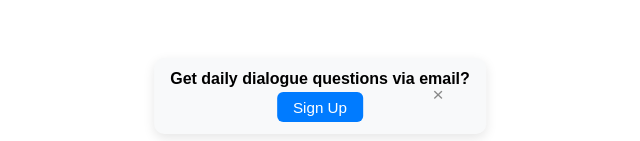
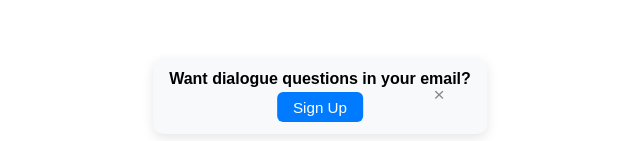
Before and after one commit to ralphmar67/Retro-LA, a plain HTML site: page index.html in a window 1280 px wide. Shown: the part 656-797 px from the top of the page, 320-960 px from the left. Drawn offline with Linux system fonts and the light colour scheme.

Commit message:
Update index.html

```diff
--- a/index.html
+++ b/index.html
@@ -171,7 +171,7 @@
   <!-- Email Signup -->
   <div class="email-signup" id="emailSignup">
     <button class="close-button" onclick="document.getElementById('emailSignup').style.display='none'">&times;</button>
-    <span>Get daily dialogue questions via email?</span>
+    <span>Want dialogue questions in your email?</span>
     <a href="https://mailchi.mp/0b21cba76339/daily-dialogue-sign-up" target="_blank" class="signup-button">
       Sign Up
     </a>
```
